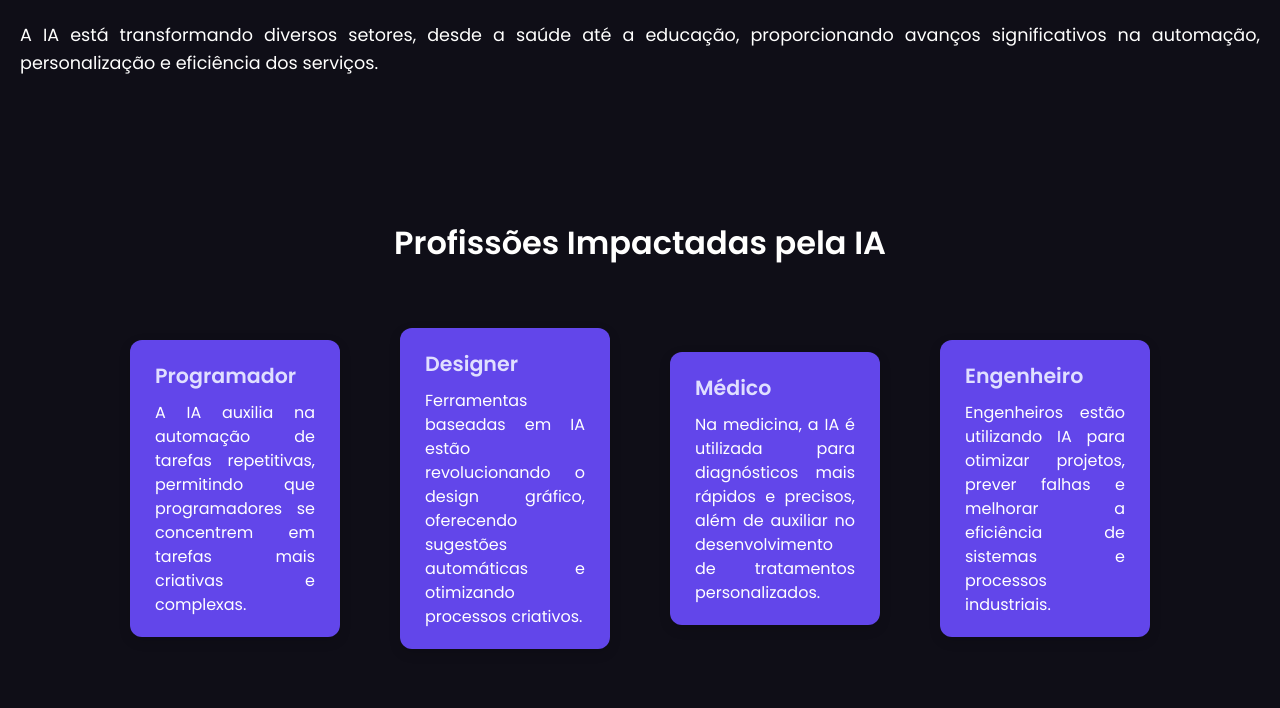
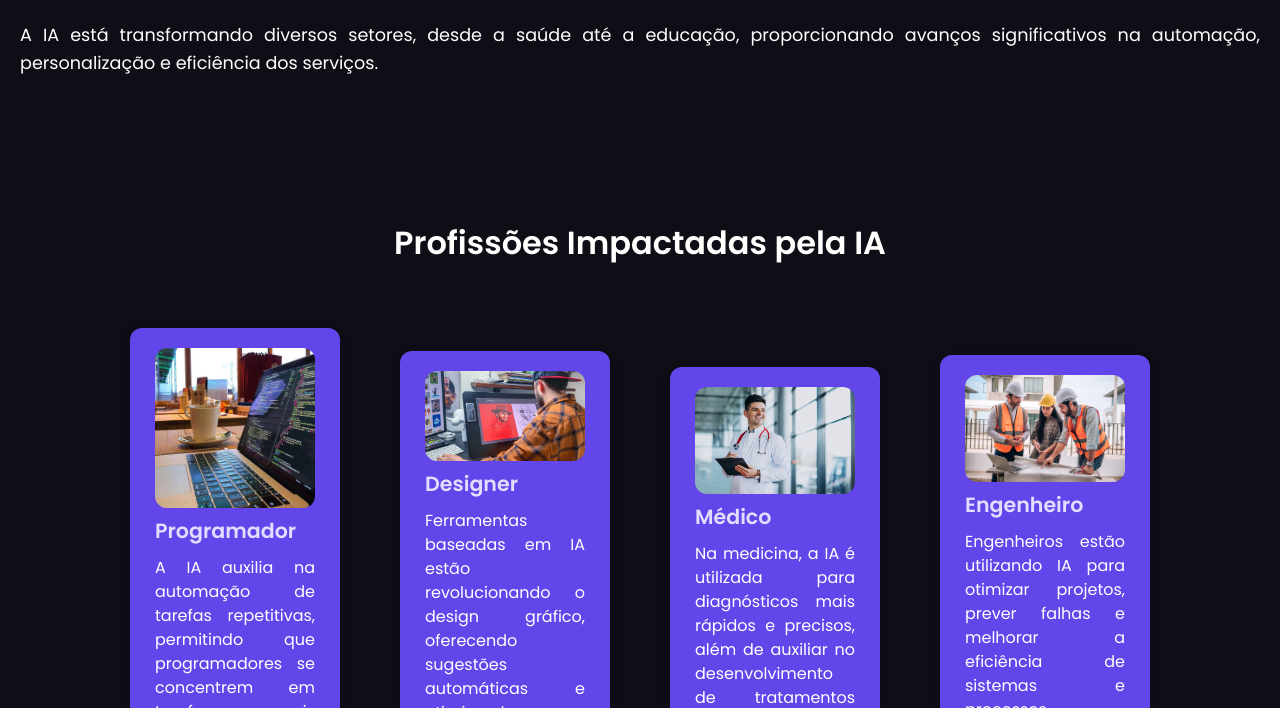
Before and after one commit to VitinhoBatista0103/projetoturma, a plain HTML site: page index.html in a window 1280 px wide. Shown: the part 534-1242 px from the top of the page. Drawn offline with Linux system fonts and the light colour scheme.

Commit message:
Novas alterações

```diff
--- a/index.html
+++ b/index.html
@@ -35,7 +35,6 @@
       <p>A IA está transformando diversos setores, desde a saúde até a educação, proporcionando avanços significativos na automação, personalização e eficiência dos serviços.</p>
     </div>
   </section>
-
   <section id="profissoes" class="section">
     <h2 class="titulo-profissoes">Profissões Impactadas pela IA</h2>
 
@@ -43,13 +42,14 @@
       <!-- Botões das profissões-->
       <article class="profissao">
         <button>
+          <img src="assets/programador.jpg" class="icone-profissao" alt="">
           <h3>Programador</h3>
           <p>A IA auxilia na automação de tarefas repetitivas, permitindo que programadores se concentrem em tarefas mais criativas e complexas.</p>
         </button>
       </article>
-
       <article class="profissao">
         <button>
+          <img src="assets/designer.jpg" class="icone-profissao" alt="">
           <h3>Designer</h3>
           <p>Ferramentas baseadas em IA estão revolucionando o design gráfico, oferecendo sugestões automáticas e otimizando processos criativos.</p>
         </button>
@@ -57,6 +57,7 @@
 
       <article class="profissao">
         <button>
+          <img src="assets/medico.jpg" class="icone-profissao" alt="">
           <h3>Médico</h3>
           <p>Na medicina, a IA é utilizada para diagnósticos mais rápidos e precisos, além de auxiliar no desenvolvimento de tratamentos personalizados.</p>
         </button>
@@ -64,6 +65,7 @@
 
       <article class="profissao">
         <button>
+          <img src="assets/engenheiro.jpg" class="icone-profissao"  alt="">
           <h3>Engenheiro</h3>
           <p>Engenheiros estão utilizando IA para otimizar projetos, prever falhas e melhorar a eficiência de sistemas e processos industriais.</p>
         </button>
--- a/style.css
+++ b/style.css
@@ -171,6 +171,12 @@ body {
   line-height: 1.5;
 }
 
+.icone-profissao {
+  width: 100%;
+  border-radius: 12px;
+  border: 2px ;
+}
+
 /* Rodapé */
 .footer {
   background-color: #232946;
```
Also changed, not shown: assets/designer.jpg (added), assets/engenheiro.jpg (added), assets/medico.jpg (added), assets/programador.jpg (added).
